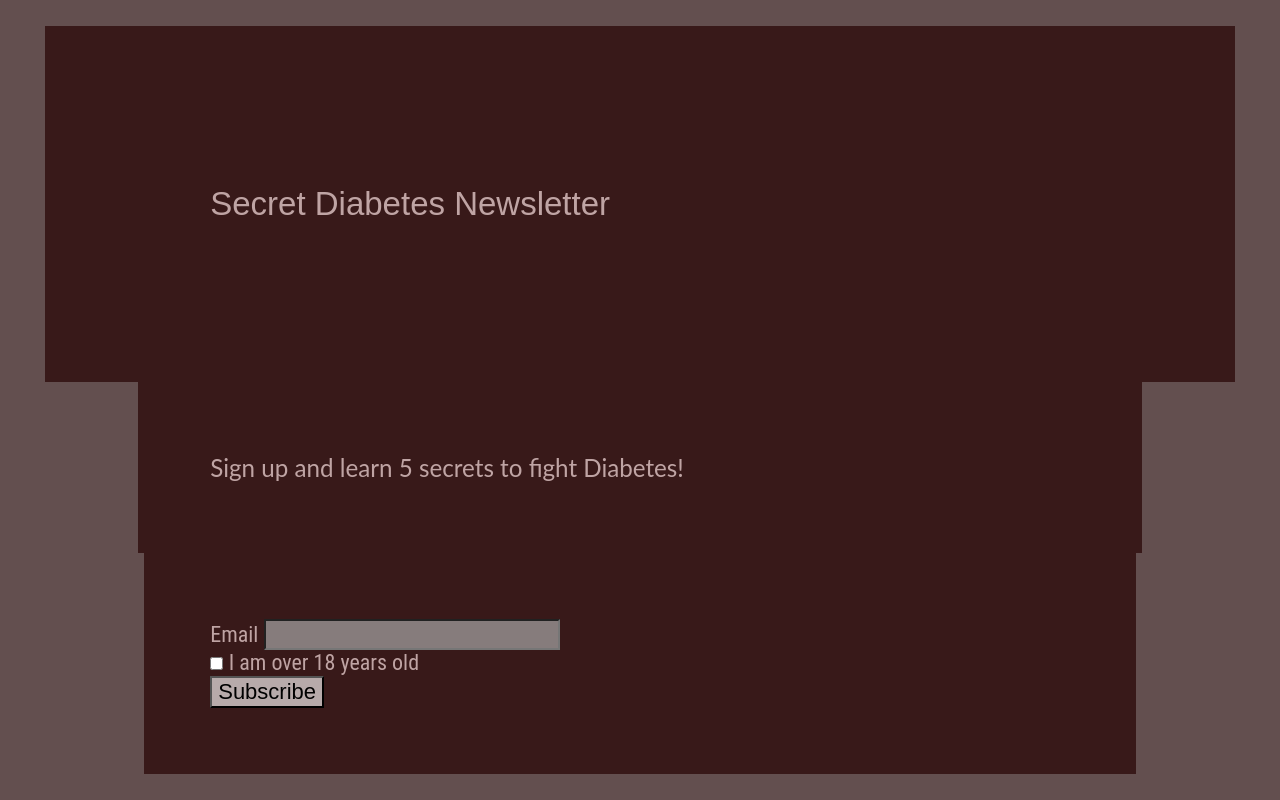
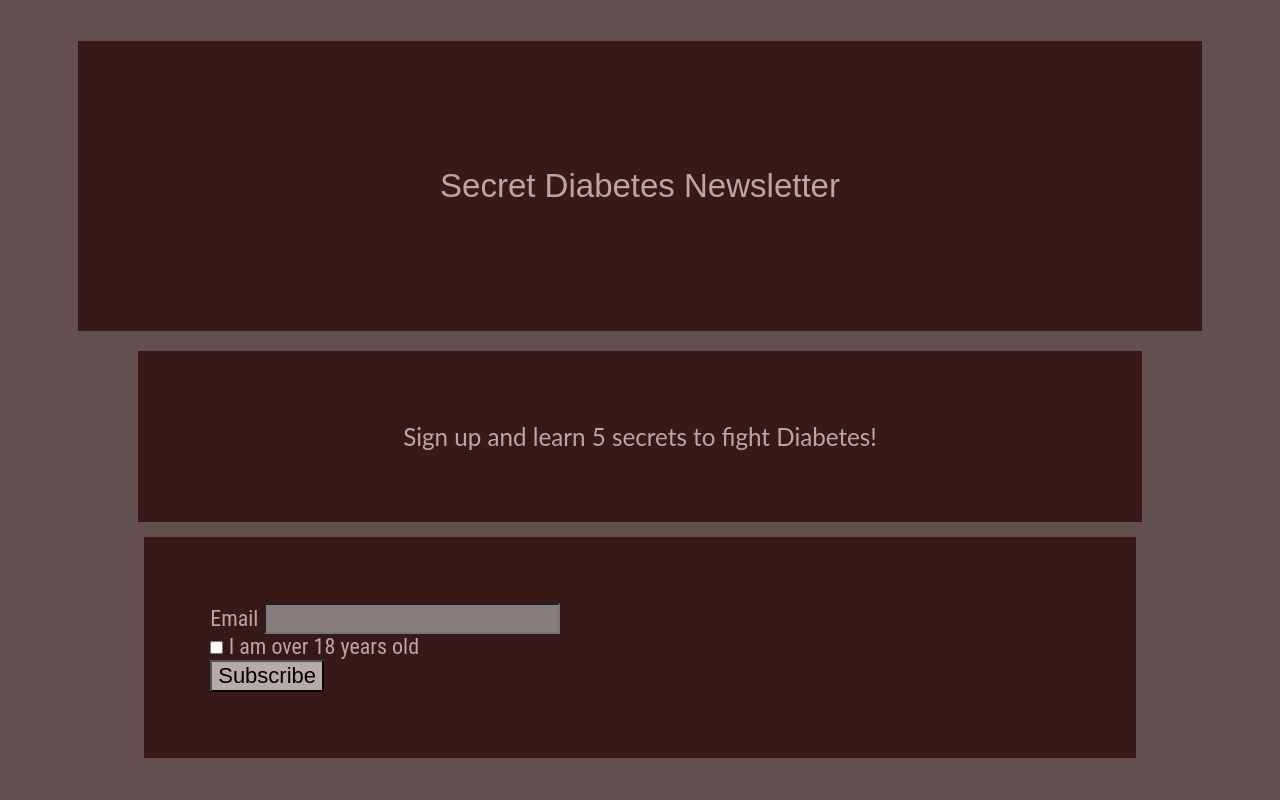
Before and after one commit to ITMD-362-Org-AHyder/Lab3, a plain HTML site: page index.html in a window 1280 px wide. Drawn offline with nearby package versions, Linux system fonts and the light colour scheme.

Commit message:
Fixed spacing, sizing, and centering

```diff
--- a/css/screen.css
+++ b/css/screen.css
@@ -218,12 +218,14 @@ h1{
   font-family: 'Spartan', sans-serif;
   font-size: 150%;
   color: #BFA4A4;
-  padding: 5em;
+  padding: 4em;
   background-color: #381919;
   display: block;
   margin-right: auto;
   margin-left: auto;
   width: 70%;
+  margin-top: 15px;
+  text-align: center;
 }
 
 p{
@@ -236,6 +238,8 @@ p{
   margin-right: auto;
   margin-left: auto;
   width: 70%;
+  margin-top: 20px;
+  text-align: center;
 }
 
 label{
@@ -251,6 +255,7 @@ ol{
   margin-right: auto;
   margin-left: auto;
   width: 70%;
+  margin-top: 15px;
 }
 
 input{
```
